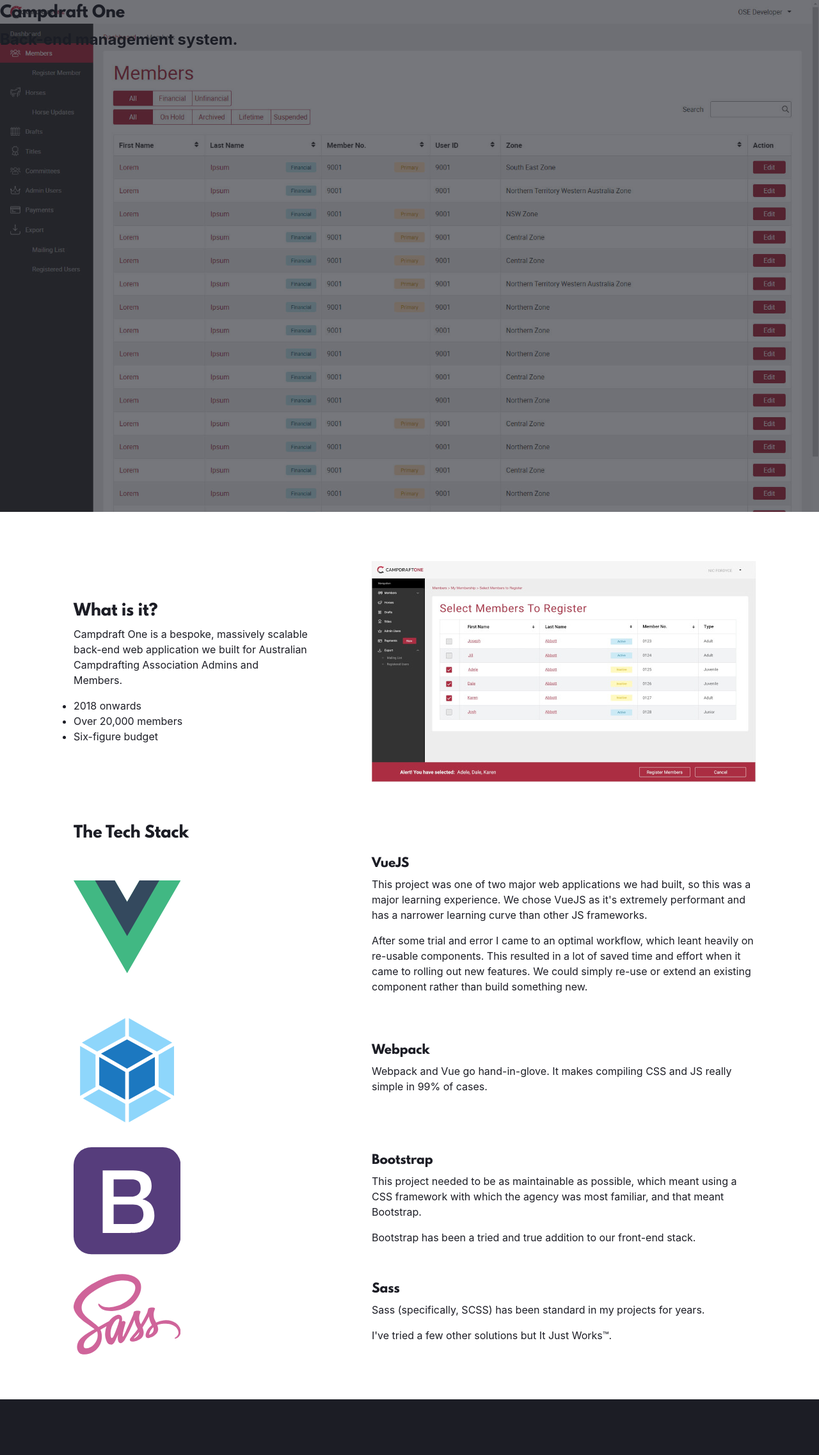
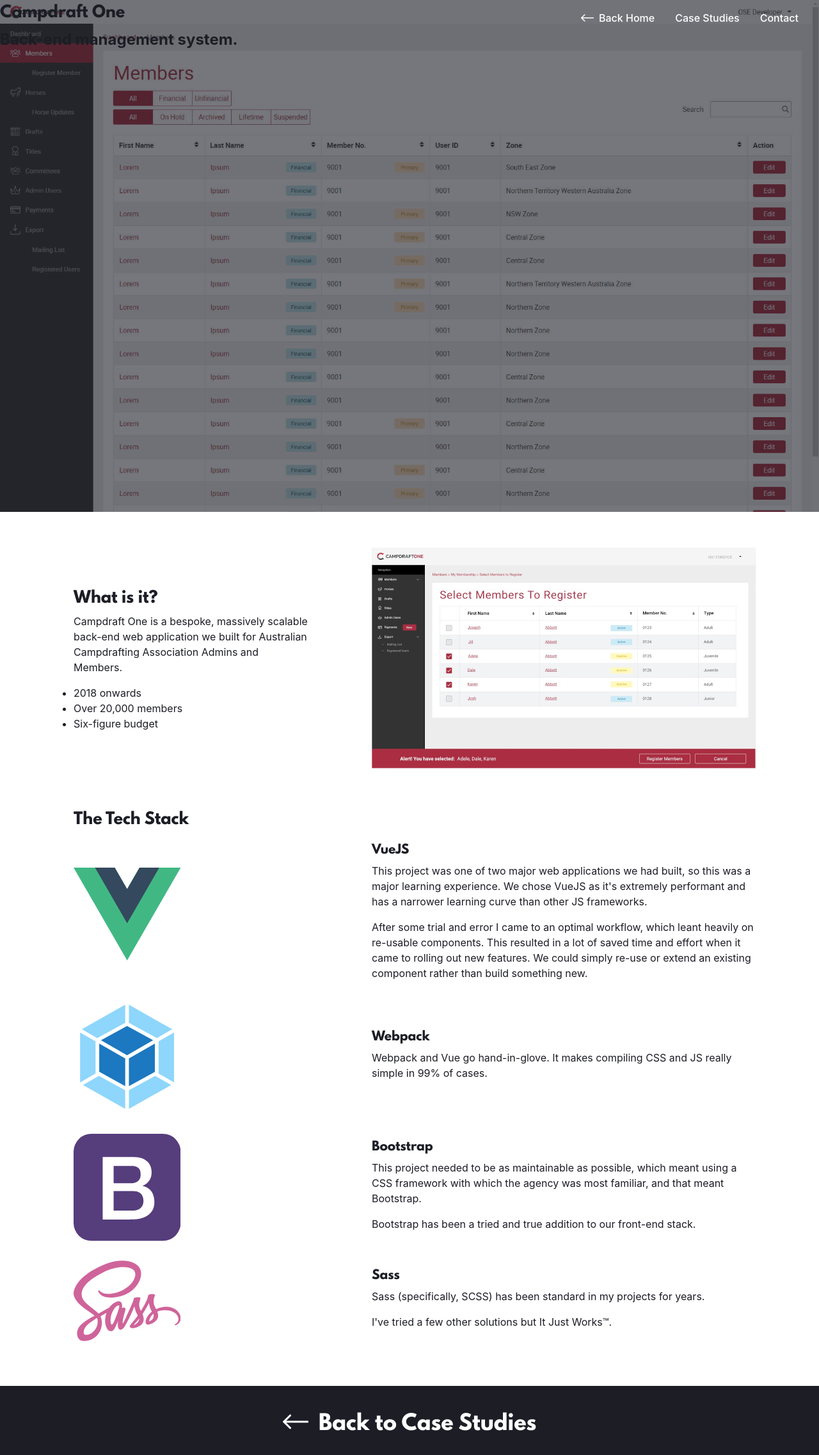
Before and after one commit to Glenn-Domin/Port-Vue_Nuxt, a Nuxt app: page /case-studies/campdraft-one in a window 1280 px wide. Shown: the top 2274 px of the page at 64% size. Before the commit the page ends 2187 px from the top, so only its background shows below. Built offline with nearby package versions, Linux system fonts and the light colour scheme.

Commit message:
back to cs link, navbar styles

```diff
--- /dev/null
+++ b/components/case-study/cs-link.vue
@@ -0,0 +1,26 @@
+<template>
+  <nuxt-link to="/case-studies" class="back">
+    <svg aria-hidden="true" xmlns="http://www.w3.org/2000/svg" viewBox="0 0 448 512" width="40"><path fill="currentColor" d="M136.97 380.485l7.071-7.07c4.686-4.686 4.686-12.284 0-16.971L60.113 273H436c6.627 0 12-5.373 12-12v-10c0-6.627-5.373-12-12-12H60.113l83.928-83.444c4.686-4.686 4.686-12.284 0-16.971l-7.071-7.07c-4.686-4.686-12.284-4.686-16.97 0l-116.485 116c-4.686 4.686-4.686 12.284 0 16.971l116.485 116c4.686 4.686 12.284 4.686 16.97-.001z"/></svg>
+    Back to Case Studies
+  </nuxt-link>
+</template>
+
+<style lang="scss" scoped>
+@import '~/assets/scss/_variables.scss';
+
+.back {
+  display: flex;
+  justify-content: center;
+  width: 100%;
+  padding: 2rem;
+  text-align: center;
+  background-color: $dark;
+  color: white;
+  font-size: 2rem;
+  font-family: $font-family-accent;
+
+  svg {
+    margin-right: 1rem;
+  }
+}
+</style>
--- a/components/global/Navbar.vue
+++ b/components/global/Navbar.vue
@@ -16,3 +16,31 @@
     </ul>
   </nav>
 </template>
+
+<style lang="scss">
+.navbar {
+  position: relative;
+  top: 0;
+  left: 0;
+  z-index: 1;
+  width: 100%;
+}
+
+.navbar-nav {
+  display: flex;
+  justify-content: flex-end;
+  list-style: none;
+  margin-right: 1rem;
+
+  a {
+    display: flex;
+    padding: 1rem;
+    font-weight: 500;
+    color: white;
+
+    svg {
+      margin-right: .5rem;
+    }
+  }
+}
+</style>
--- a/layouts/case-study.vue
+++ b/layouts/case-study.vue
@@ -2,15 +2,18 @@
   <div class="page">
     <navbar />
     <nuxt />
+    <back />
   </div>
 </template>
 
 <script>
 import navbar from '~/components/global/Navbar'
+import back from '~/components/case-study/cs-link'
 
 export default {
   components: {
-    navbar
+    navbar,
+    back
   }
 }
 </script>
--- a/pages/case-studies/index.vue
+++ b/pages/case-studies/index.vue
@@ -1,8 +1,10 @@
 <template>
-  <main class="case-listing">
-    <section class="container">
+  <main>
+    <section class="case-heading">
       <h1 class="title text-center">Case Studies</h1>
       <h2 class="subtitle text-center">Notable works</h2>
+    </section>
+    <section class="container case-listing">
       <article
       v-if="images"
       class="item"
@@ -65,9 +67,13 @@
 </script>
 
 <style lang="scss" scoped>
+.case-heading {
+  color: white;
+}
+
 .case-listing {
-  padding-top: 5rem;
-  padding-bottom: 5rem;
+  padding-top: 2rem;
+  padding-bottom: 2rem;
   background: white;
 
   .item {
@@ -77,7 +83,7 @@
     opacity: 1;
     background-color: #1c1d25;
     box-shadow: 0 20px 80px 0 rgba(0,0,0,.45);
-    margin: 5rem auto 0;
+    margin: 5rem auto;
 
     .item-link {
       display: block;
--- a/pages/index.vue
+++ b/pages/index.vue
@@ -28,15 +28,24 @@
 }
 </script>
 
-<style>
+<style scoped>
 .above-fold {
-  margin: 0 auto;
+  margin: auto;
   min-height: 100vh;
   display: flex;
   align-items: center;
   color: white;
+  position: fixed;
+  top: 0;
+  bottom: 0;
+  left: 0;
+  right: 0;
+  width: 100%;
+  height: 100%;
 }
+</style>
 
+<style>
 .title {
   font-size: 4rem;
 }
```
